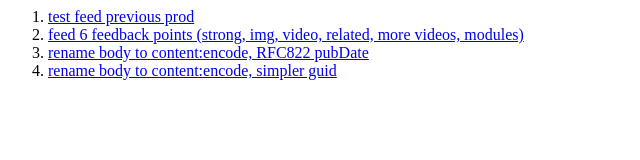
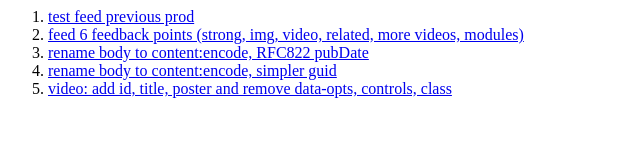
Before and after one commit to MailOnline/msn_feed_samples, a plain HTML site: page index.html in a window 1280 px wide. Shown: the whole page, without its empty margins (0-640 px from the left). Drawn offline with Linux system fonts and the light colour scheme.

Commit message:
feat: video adjustments

```diff
--- a/index.html
+++ b/index.html
@@ -5,6 +5,7 @@
             <li> <a href="/msn_feed_samples/feeds/msn_6071c72_a8c92ed.rss"> feed 6 feedback points (strong, img, video, related, more videos, modules)</a></li>
             <li> <a href="/msn_feed_samples/feeds/ec52172_8be4562_msn.rss"> rename body to content:encode, RFC822 pubDate</a></li>
             <li> <a href="/msn_feed_samples/feeds/ec52172_38a8225_msn.rss"> rename body to content:encode, simpler guid</a></li>
+            <li> <a href="/msn_feed_samples/feeds/ec52172_4d83688_msn.rss"> video: add id, title, poster and remove data-opts, controls, class </a></li>
         </ol>
     </body>
 </html>
```
Also changed, not shown: 1 other file.
